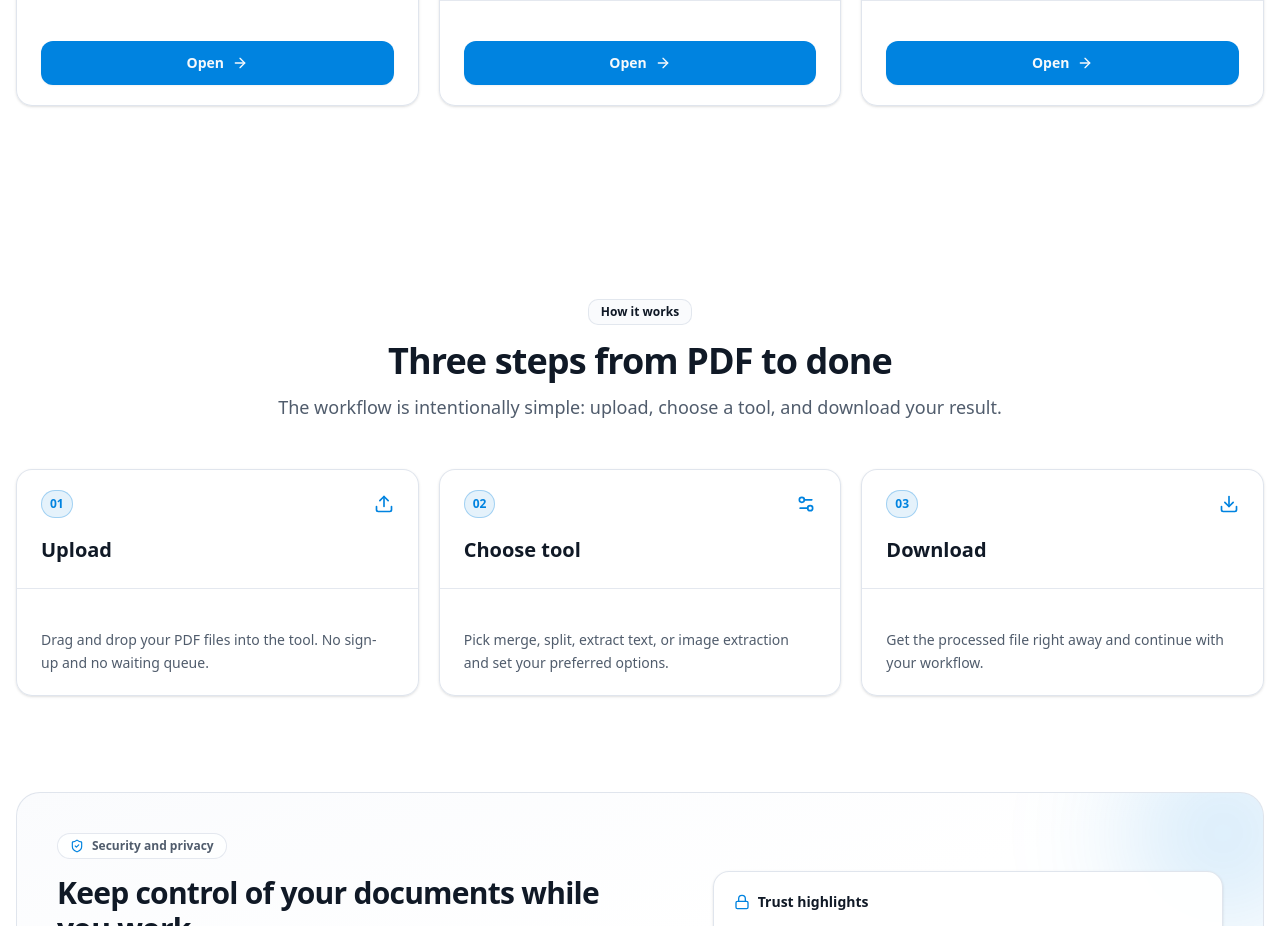
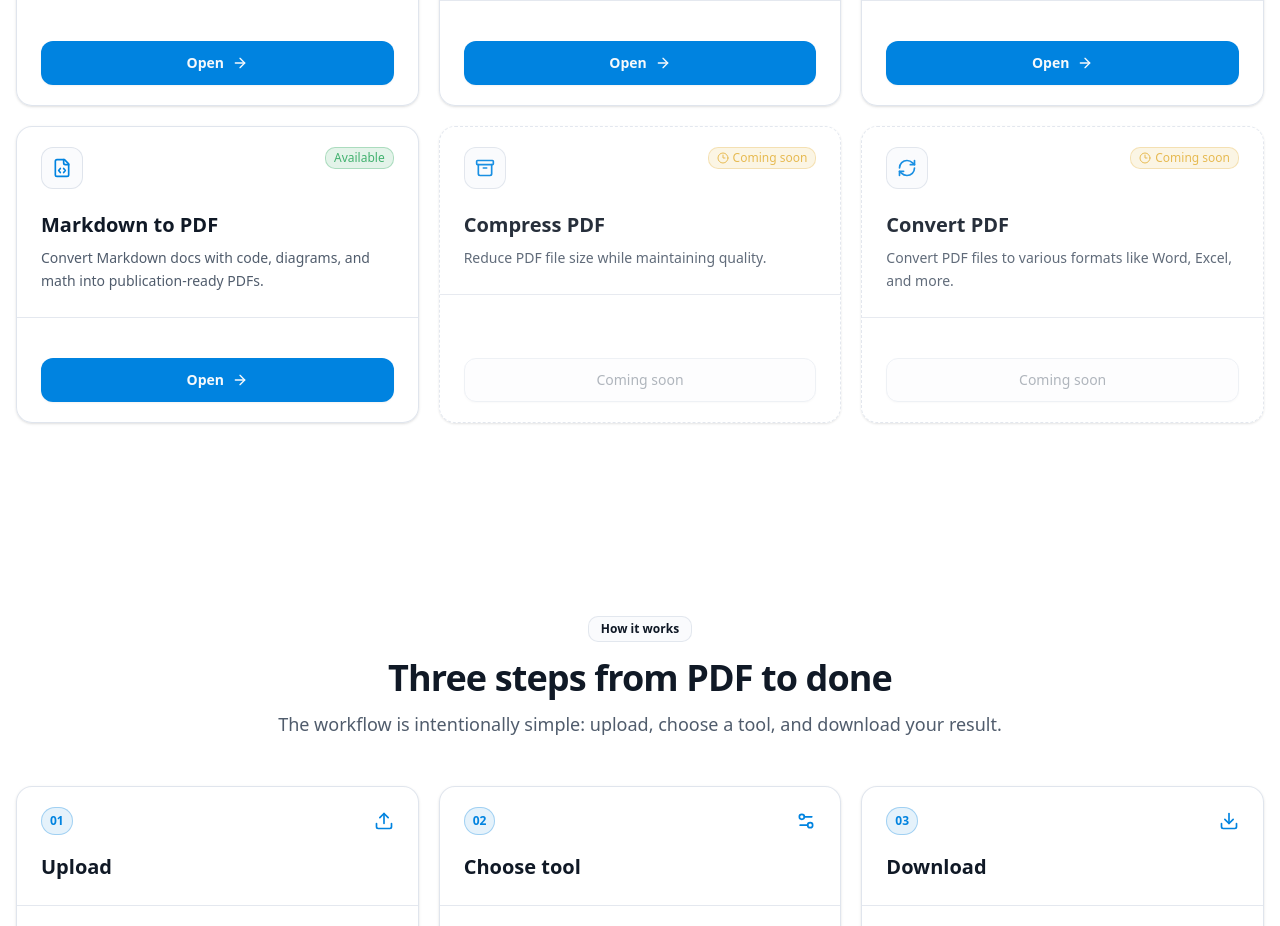
Before and after one commit to thirdygayares/pdf-toolkit, a Next.js app: page / in a window 1280 px wide. Shown: the part 1560-2486 px from the top of the page. Built offline with nearby package versions, Linux system fonts and the light colour scheme; no server answers.

Commit message:
chore: update pnpm-lock.yaml with new dependencies
- Add dependencies including `@tailwindcss/typography`, `html2canvas`, `jspdf`, `react-markdown`, and `remark-gfm`
- Include updates to various type definitions and utility libraries

```diff
--- a/src/components/ToolsCatalog.tsx
+++ b/src/components/ToolsCatalog.tsx
@@ -15,7 +15,7 @@ export const ToolsCatalog = () => {
 
     const availableTools = tools.filter((tool) => tool.available)
     const comingSoonTools = tools.filter((tool) => !tool.available).slice(0, 2)
-    const popularTools = [...availableTools, ...comingSoonTools].slice(0, 6)
+    const popularTools = [...availableTools, ...comingSoonTools].slice(0, 100)
 
     return (
         <section id="tools" className="relative py-16 sm:py-20 lg:py-24">
```
Also changed, not shown: 1 other file (tests, documents, lock files or other folders).
